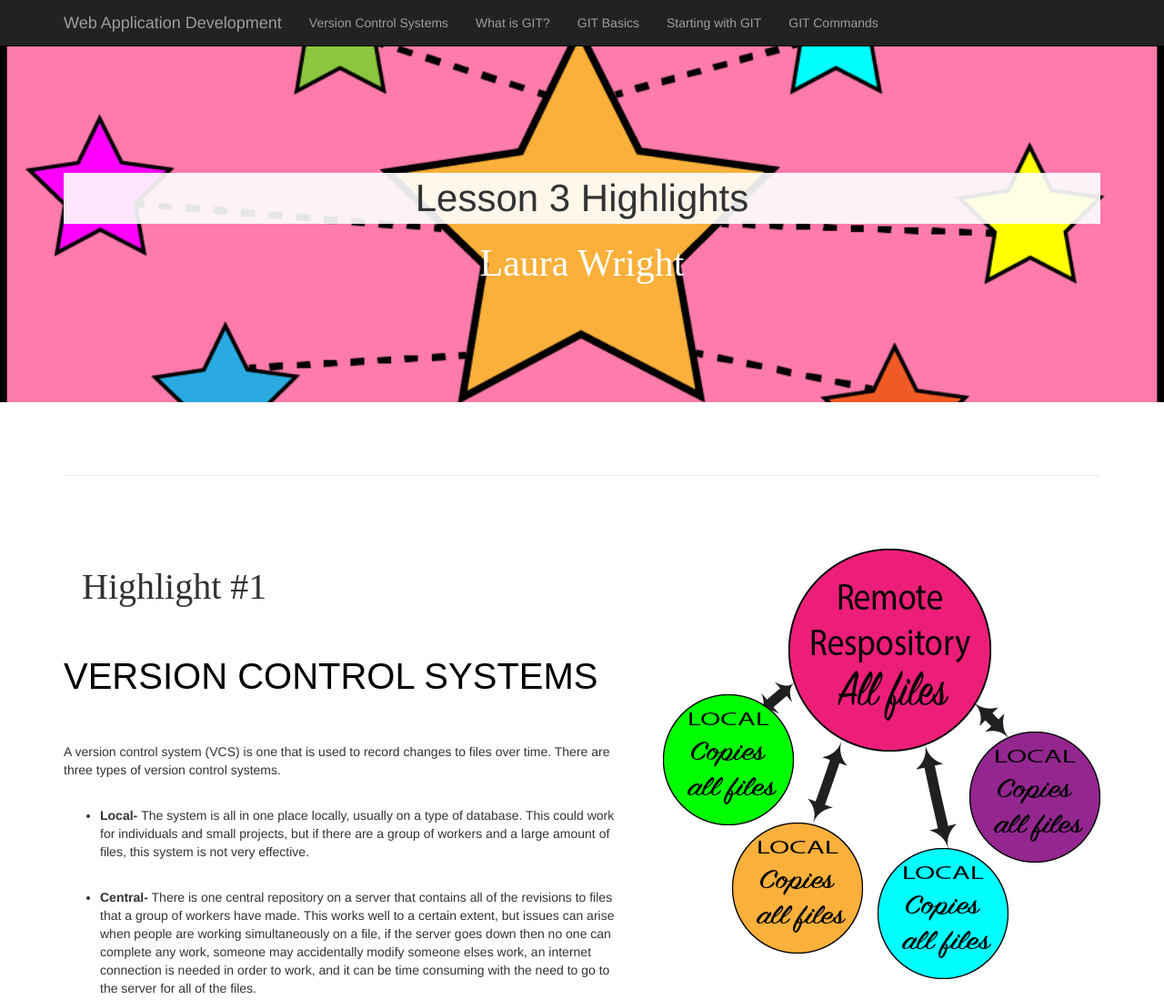
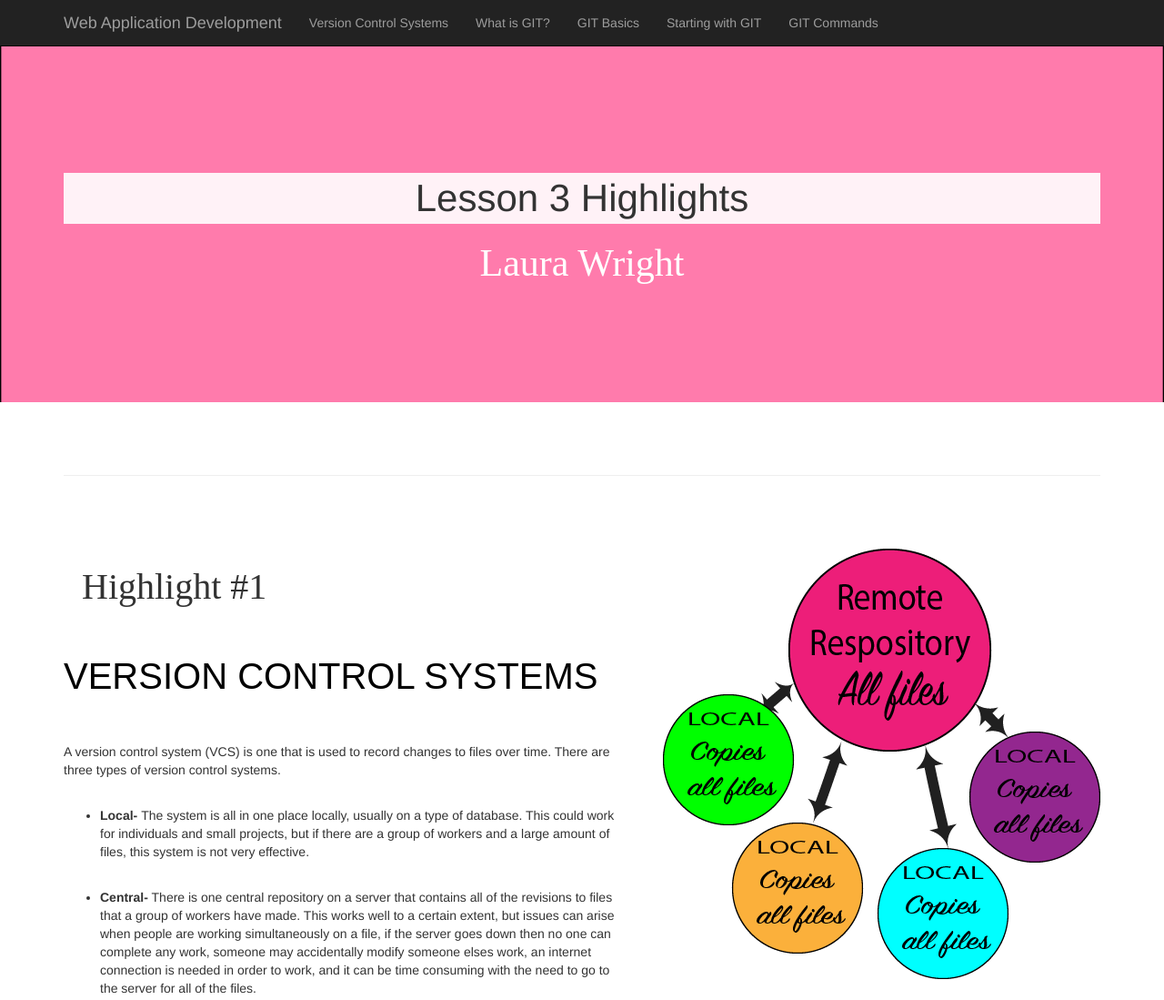
Before and after one commit to laurawright7/lesson3_VersionControl, a plain HTML site: page index.html in a window 1280 px wide. Shown: the top 1099 px of the page at 91% size. Drawn offline with Linux system fonts and the light colour scheme.

Commit message:
new header

```diff
--- a/css/one-page-wonder.css
+++ b/css/one-page-wonder.css
@@ -12,7 +12,7 @@ body {
     display: block;
     width: 100%;
     text-align: center;
-    background: url('../Images3/vcshead.png') no-repeat center center scroll;
+    background: url('../Images3/pinkrectangle.png') no-repeat center center scroll;
     -webkit-background-size: cover;
     -moz-background-size: cover;
     background-size: cover;
```
Also changed, not shown: Images3/pinkrectangle.png (added).
